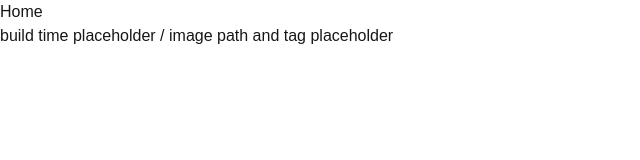
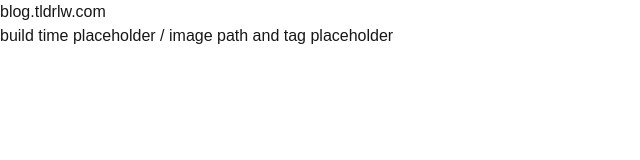
Before and after one commit to tldrlw/blog-tldrlw, a Next.js app in the folder front-end/: page / in a window 1280 px wide. Shown: the top 160 px of the page, without its empty margins (0-640 px from the left). Built offline with nearby package versions, Linux system fonts and the light colour scheme.

Commit message:
testing workflows for deployment

```diff
--- a/front-end/src/app/page.js
+++ b/front-end/src/app/page.js
@@ -8,7 +8,7 @@ export default function Home() {
 
   return (
     <main>
-      <p>Home</p>
+      <p>blog.tldrlw.com</p>
       <p>
         {buildTime} / {image}
       </p>
```
